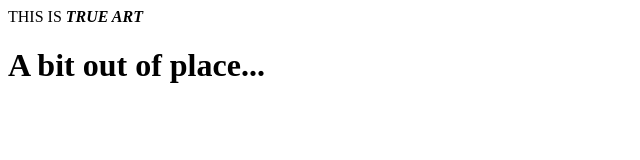
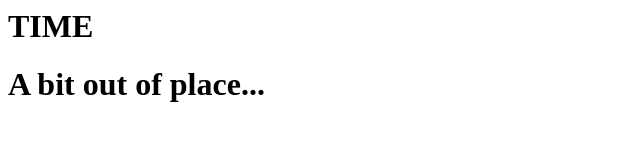
Before and after one commit to Gleb-Kr/AlgoPython, a plain HTML site: page index.html in a window 1280 px wide. Shown: the whole page, without its empty margins (0-640 px from the left). Drawn offline with Linux system fonts and the light colour scheme.

Commit message:
Update index.html

```diff
--- a/index.html
+++ b/index.html
@@ -5,7 +5,8 @@
 
     <main>
         <body>
-            <p>THIS IS <b><i>TRUE ART</b></i></p>
+            <h1>TIME</h1>
+
         </body>
 
         <footer style="color=#012345">
```
